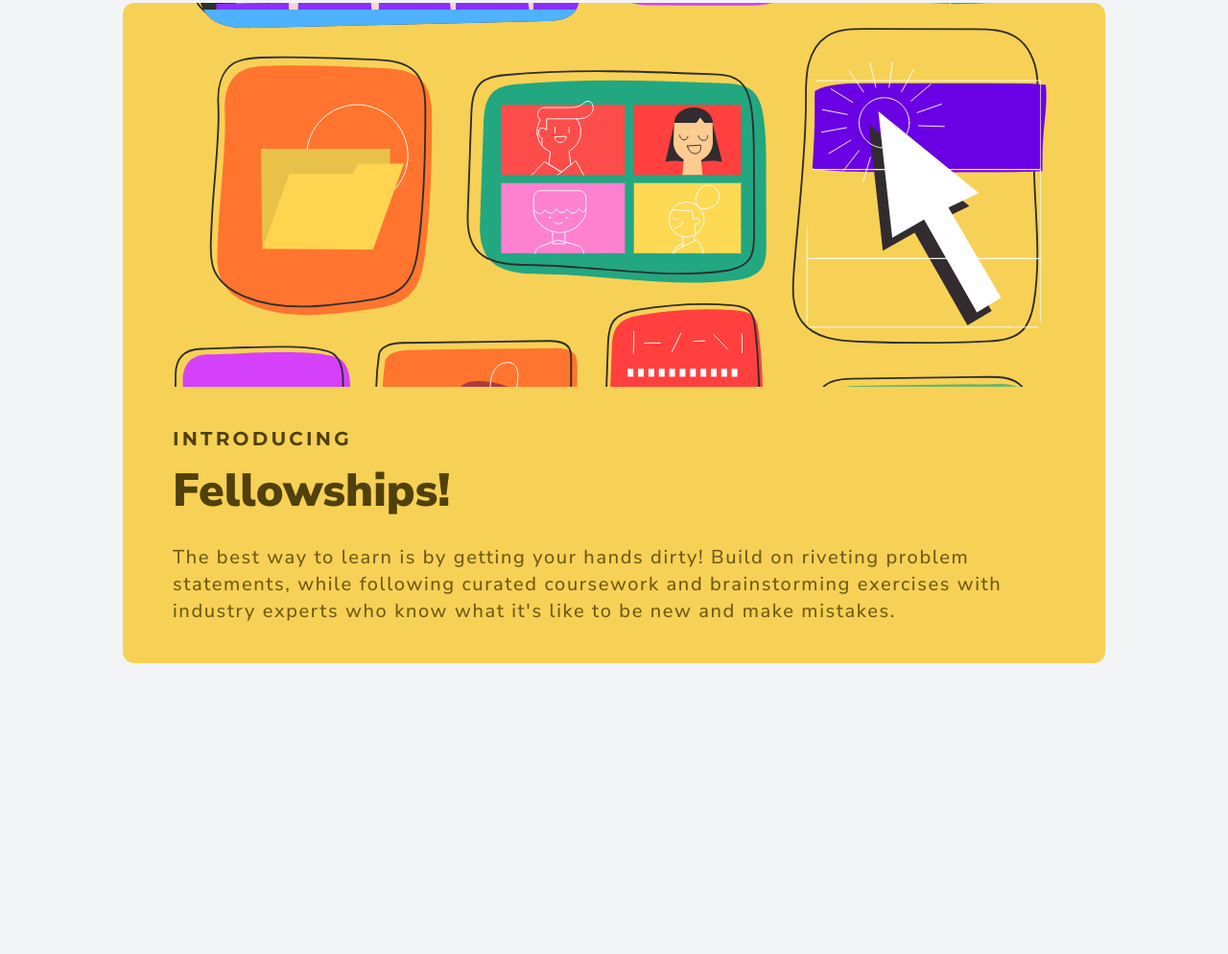
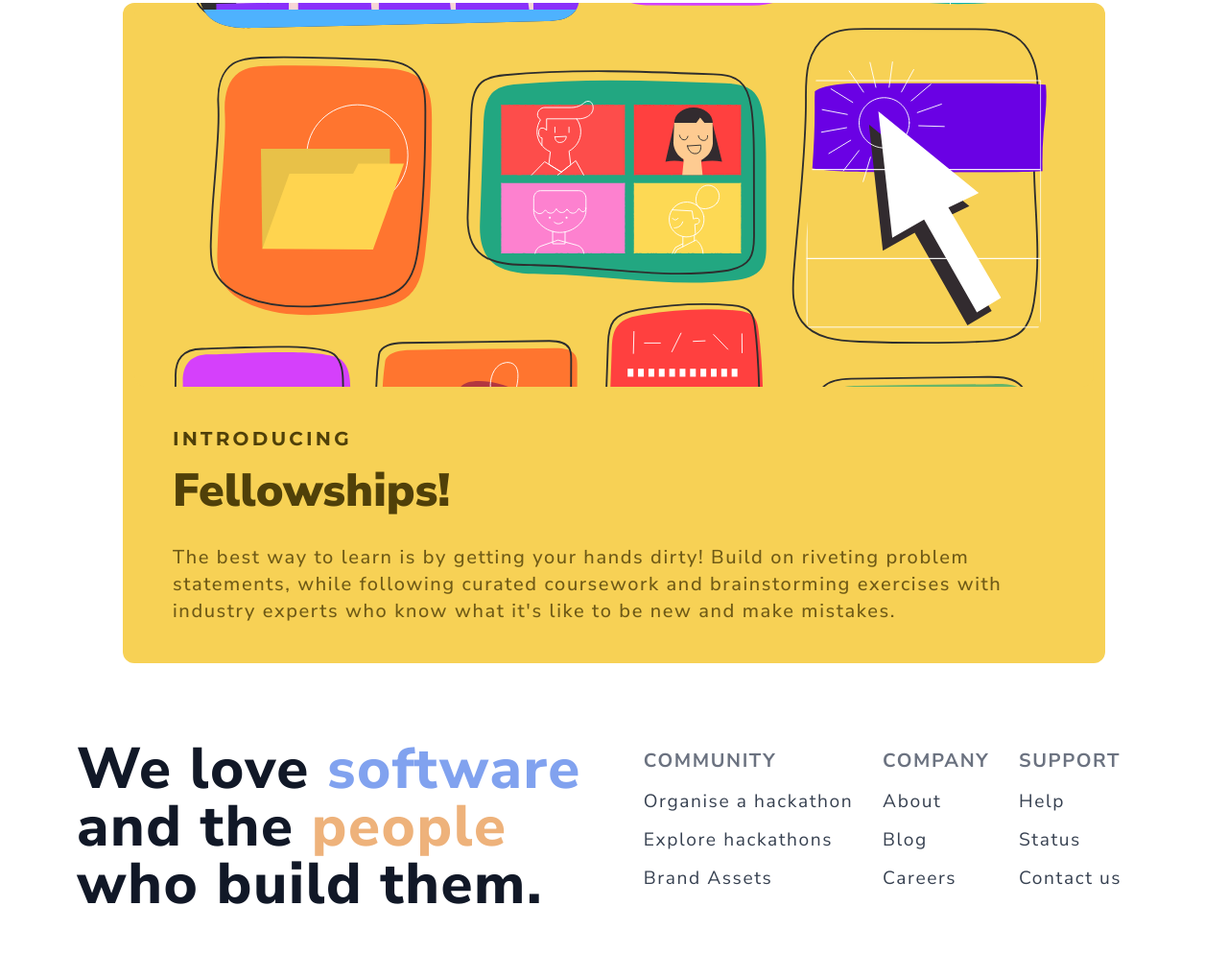
Before and after one commit to geekvinay/devfolio-clone, a website built with Vite: page index.html in a window 1280 px wide. Shown: the part 337-1331 px from the top of the page at 96% size. Before the commit the page ends 1028 px from the top, so only its background shows below. Built offline with nearby package versions, Linux system fonts and the light colour scheme.

Commit message:
Adding footer

```diff
--- a/index.html
+++ b/index.html
@@ -13,7 +13,7 @@
     <meta name="viewport" content="width=device-width, initial-scale=1.0" />
     <title>Discover | Devfolio</title>
   </head>
-  <body class="bg-gray-100">
+  <body class="w-[100vw] box-border overflow-x-hidden">
     <!-- Navigation Bar -->
     <nav
       class="navBar h-[80px] px-10 bg-white flex flex-row box-border align-middle border-b-[3px] border-gray-100"
@@ -113,7 +113,43 @@
     </section>
 
     <!-- Footer -->
-
+    <footer class="bg-white min-h-[110vh] w-[100vw] px-20 py-10">
+      <div class="part1 flex justify-between">
+        <h1
+          class="text-6xl font-[800] w-[45vw] text-gray-900 tracking-[0.1rem]"
+          style="font-family: 'Nunito Sans', sans-serif"
+        >
+          We love <span class="text-[#81a2ef]">software</span> and the
+          <span class="text-[#eeb27b]">people</span>
+          who build them.
+        </h1>
+        <section
+          class="links flex justify-evenly text-2xl w-[45vw] text-gray-700 tracking-[0.1rem] py-10"
+          style="font-family: 'Nunito Sans', sans-serif"
+        >
+          <ul class="links">
+            <li class="linkHeader text-xl font-[700] text-gray-500">
+              COMMUNITY
+            </li>
+            <li class="linkData">Organise a hackathon</li>
+            <li class="linkData">Explore hackathons</li>
+            <li class="linkData">Brand Assets</li>
+          </ul>
+          <ul class="links">
+            <li class="linkHeader text-xl font-[700] text-gray-500">COMPANY</li>
+            <li class="linkData">About</li>
+            <li class="linkData">Blog</li>
+            <li class="linkData">Careers</li>
+          </ul>
+          <ul class="links">
+            <li class="linkHeader text-xl font-[700] text-gray-500">SUPPORT</li>
+            <li class="linkData">Help</li>
+            <li class="linkData">Status</li>
+            <li class="linkData">Contact us</li>
+          </ul>
+        </section>
+      </div>
+    </footer>
     <script type="module" src="/main.js"></script>
   </body>
 </html>
--- a/style.css
+++ b/style.css
@@ -34,3 +34,11 @@ section.fellowships img{
   width: 100%;
   object-fit: cover;
 }
+
+li.linkHeader{
+  @apply py-2;
+}
+
+li.linkData{
+  @apply py-1 text-[1.2rem];
+}
```
